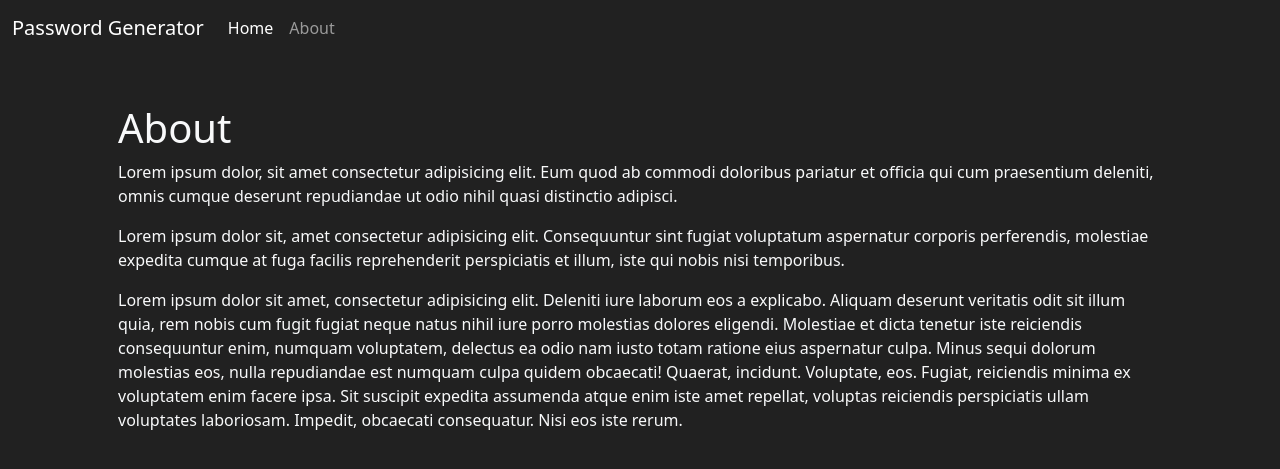
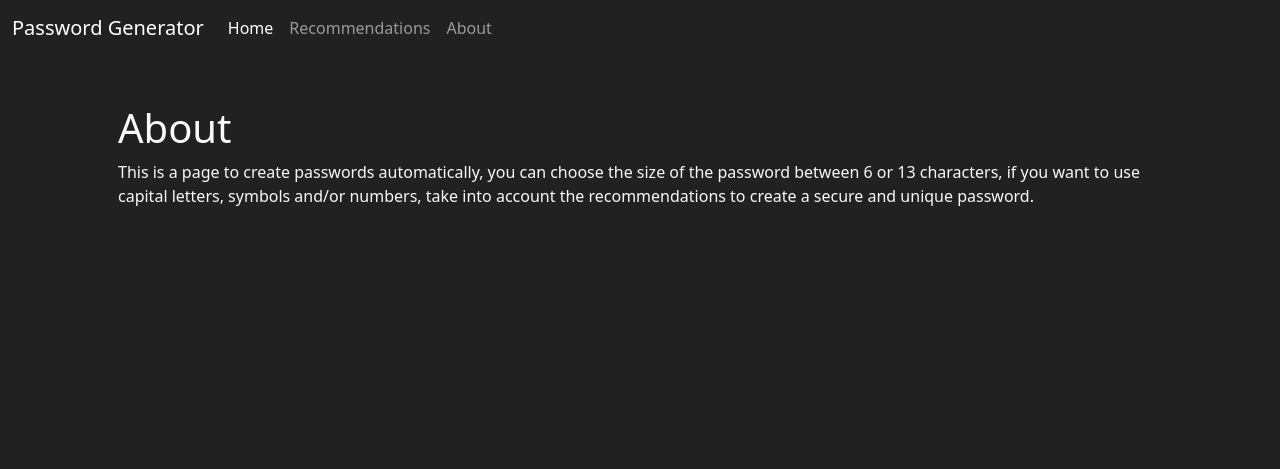
Before and after one commit to SantiagoChivata/PasswordGenerator, a Django app: page /about/ in a window 1280 px wide. Shown: the top 469 px of the page. Run offline with Django 4.2, Linux system fonts and the light colour scheme.

Commit message:
The recommendations tab was added and the number of characters was adjusted from 8 to 15

```diff
--- a/PasswordGenerator/urls.py
+++ b/PasswordGenerator/urls.py
@@ -7,5 +7,6 @@ urlpatterns = [
     #path('admin/', admin.site.urls),
     path('', views.home, name='home'),
     path('about/', views.about , name='about'),
+    path('recommendations/', views.recommendations , name='recommendations'),
     path('generate-password', views.password , name='password'),
 ]+ static(settings.STATIC_URL, document_root=settings.STATIC_ROOT)
--- a/generator/templates/generator/about.html
+++ b/generator/templates/generator/about.html
@@ -4,8 +4,5 @@
 
 <h1>About</h1>
 
-<p>Lorem ipsum dolor, sit amet consectetur adipisicing elit. Eum quod ab commodi doloribus pariatur et officia qui cum praesentium deleniti, omnis cumque deserunt repudiandae ut odio nihil quasi distinctio adipisci.</p>
-<p>Lorem ipsum dolor sit, amet consectetur adipisicing elit. Consequuntur sint fugiat voluptatum aspernatur corporis perferendis, molestiae expedita cumque at fuga facilis reprehenderit perspiciatis et illum, iste qui nobis nisi temporibus.</p>
-<p>Lorem ipsum dolor sit amet, consectetur adipisicing elit. Deleniti iure laborum eos a explicabo. Aliquam deserunt veritatis odit sit illum quia, rem nobis cum fugit fugiat neque natus nihil iure porro molestias dolores eligendi. Molestiae et dicta tenetur iste reiciendis consequuntur enim, numquam voluptatem, delectus ea odio nam iusto totam ratione eius aspernatur culpa. Minus sequi dolorum molestias eos, nulla repudiandae est numquam culpa quidem obcaecati! Quaerat, incidunt. Voluptate, eos. Fugiat, reiciendis minima ex voluptatem enim facere ipsa. Sit suscipit expedita assumenda atque enim iste amet repellat, voluptas reiciendis perspiciatis ullam voluptates laboriosam. Impedit, obcaecati consequatur. Nisi eos iste rerum.</p>
-
+<p>This is a page to create passwords automatically, you can choose the size of the password between 6 or 13 characters, if you want to use capital letters, symbols and/or numbers, take into account the recommendations to create a secure and unique password.</p>
 {% endblock %}
--- a/generator/templates/generator/home.html
+++ b/generator/templates/generator/home.html
@@ -10,14 +10,15 @@
         <h2>Password Generator</h2>
         <label for="length">Select the length for your password</label>
         <select name="length" id="length" class="form-control">
-            <option value="6">6 Characters</option>
-            <option value="7">7 characters</option>
             <option value="8">8 characters</option>
             <option value="9">9 characters</option>
             <option value="10">10 characters</option>
             <option value="11">11 characters</option>
             <option value="12">12 characters</option>
             <option value="13">13 characters</option>
+            <option value="14">14 characters</option>
+            <option value="15">15 characters</option>
+
         </select>
 
         <div class="form-check form-switch my-2">
@@ -37,6 +38,7 @@
 
     </form>
 
+
 </div>
 
 {% endblock %}
--- a/generator/templates/generator/partials/_navbar.html
+++ b/generator/templates/generator/partials/_navbar.html
@@ -9,6 +9,9 @@
           <li class="nav-item">
             <a class="nav-link active" aria-current="page" href="{% url 'home' %}">Home</a>
           </li>
+          <li class="nav-item">
+            <a class="nav-link" href="{% url 'recommendations' %}">Recommendations</a>
+          </li>
           </li>
           <li class="nav-item">
             <a class="nav-link" href="{% url 'about' %}">About</a>
--- a/generator/views.py
+++ b/generator/views.py
@@ -8,12 +8,12 @@ def password(request):
 
     lenght = int(request.GET.get('length'))
 
-    if request.GET.get('uppercase'):
-        characters.extend(list('ABCDEFGHIJKLMNOPQRSTUVWXYZ'))
     if request.GET.get('special'):
         characters.extend(list('-_+*#!$%&.='))
     if request.GET.get('numbers'):
         characters.extend(list('123467890'))
+    if request.GET.get('uppercase'):
+        characters.extend(list('ABCDEFGHIJKLMNOPQRSTUVWXYZ'))
 
     for x in range(lenght):
 
@@ -27,3 +27,6 @@ def home(request):
 
 def about(request):
     return render(request, 'generator/about.html')
+
+def recommendations(request):
+    return render(request, 'generator/recommendations.html')
```
Also changed, not shown: generator/templates/generator/recommendations.html (added, +13 -0 lines).
